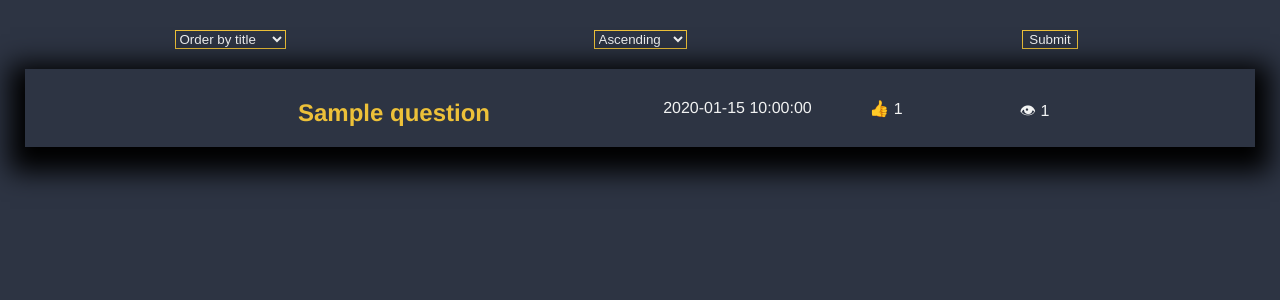
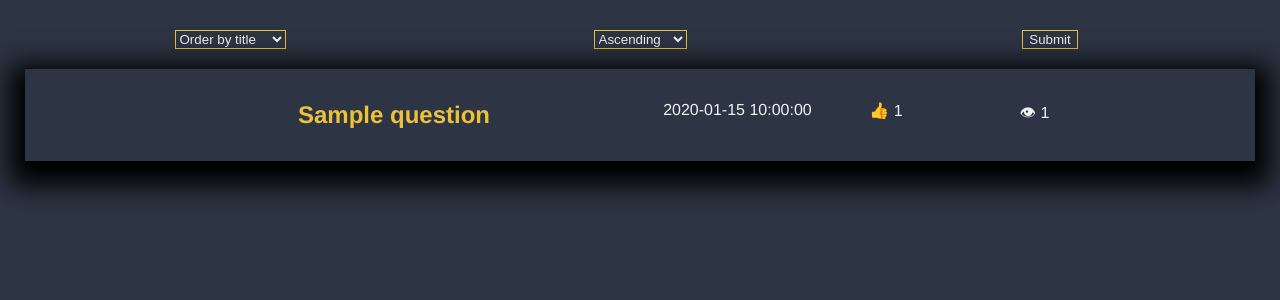
Before and after one commit to zoltanMaroti/askm8, a Flask app: template templates/list.html in a window 1280 px wide. Shown: the part 121-421 px from the top of the page. Run offline with Flask 2, Linux system fonts and the light colour scheme; the template is opened without the code that fills it: most values are stand-ins (such as "Sample title", 1, 10 or a date in 2020).

Commit message:
fix jumping rows

```diff
--- a/static/theme1.css
+++ b/static/theme1.css
@@ -97,8 +97,12 @@ body a, p {
     color: #edc139;
 }
 
+#title{
+    border: 2px solid #2d3443;
+}
+
 #title:hover {
-    border: 2px solid #edc139;
+    border-color: #edc139;
 }
 
 .edit #title:hover {
@@ -113,6 +117,7 @@ body a, p {
 .grid {
     margin: 10px;
     padding-top: 10px;
+    padding-bottom: 10px;
     display: grid;
     grid-template-rows: minmax(2em, auto);
     background-color: #2d3443;
--- a/templates/question.html
+++ b/templates/question.html
@@ -12,7 +12,7 @@
                     </div>
                 </div>
 
-                <div>
+                <div id="question_area">
                     <h2>{{ question.title }}</h2>
                     <p>{{ question.message }}</p>
                 </div>
```
